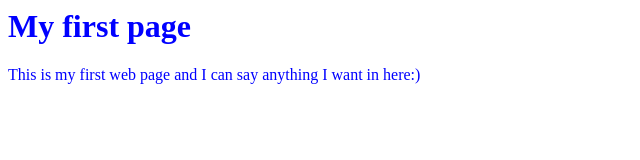
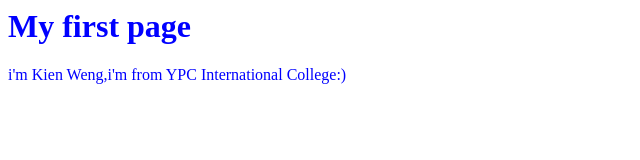
Before and after one commit to Weng2000/PamelaFoxBot.github.io, a plain HTML site: page index.html in a window 1280 px wide. Shown: the full height of the page, 0-640 px from the left. Drawn offline with Linux system fonts and the light colour scheme.

Commit message:
Update index.html

```diff
--- a/index.html
+++ b/index.html
@@ -8,7 +8,7 @@
 
 <h1> My first page </h1>
 
-This is my first web page and I can say anything I want in here:)
+i'm Kien Weng,i'm from YPC International College:)
 
 </body>
 
```
